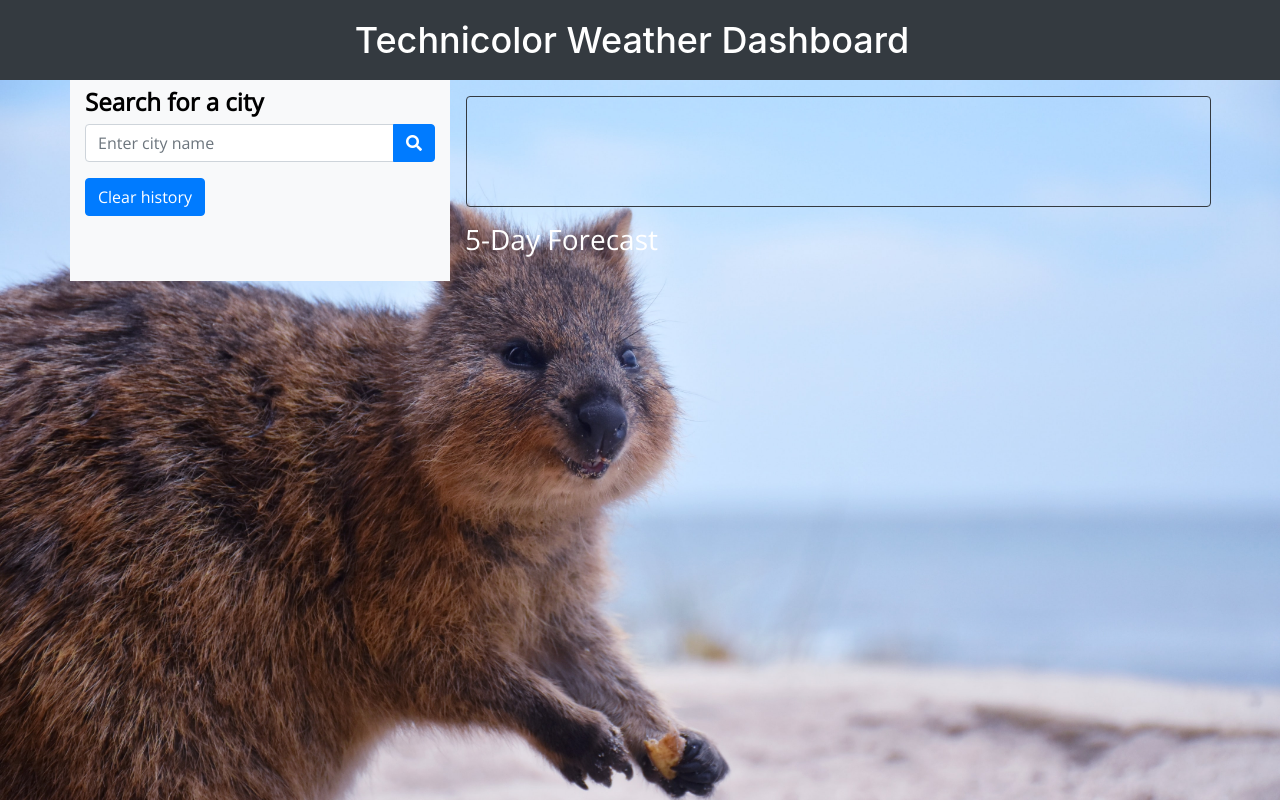
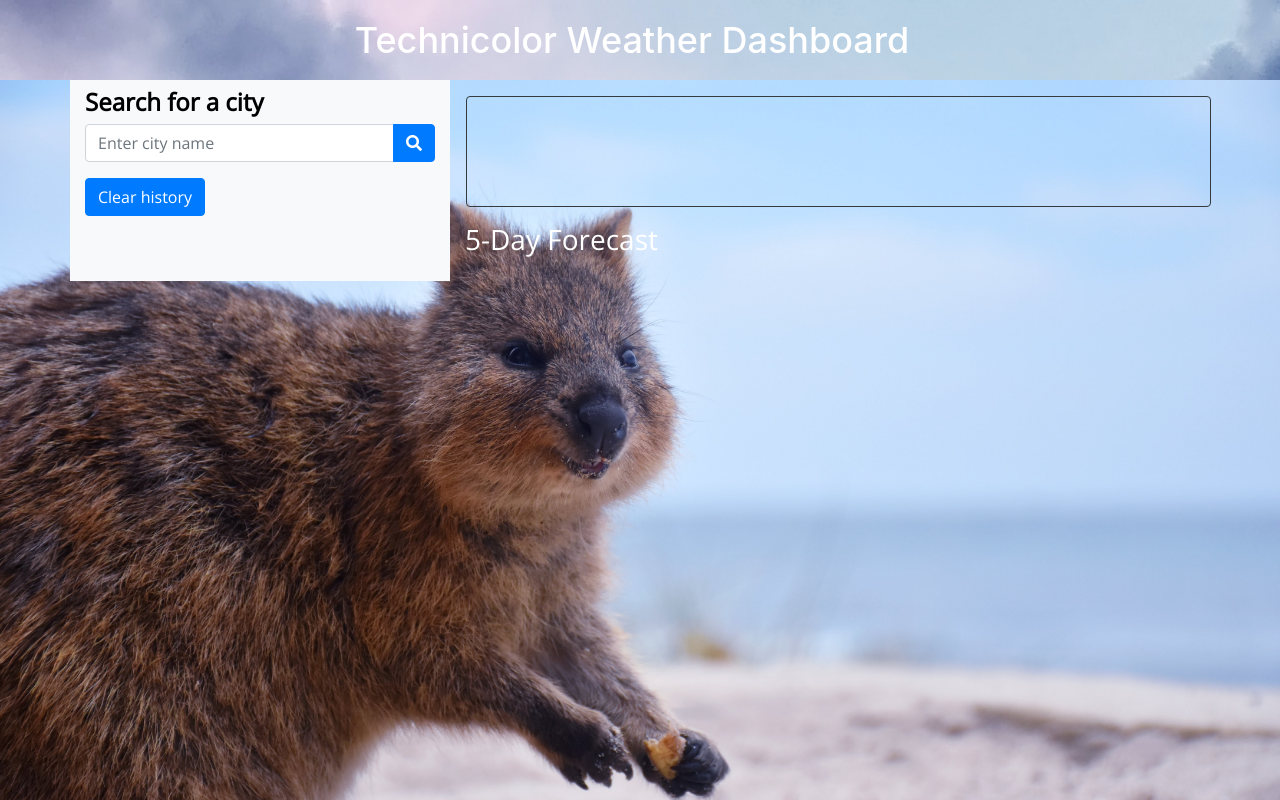
Before and after one commit to lev8947/Technicolor-weatherApp, a plain HTML site: page index.html in a window 1280 px wide. Drawn offline with nearby package versions, Linux system fonts and the light colour scheme.

Commit message:
more css

```diff
--- a/index.html
+++ b/index.html
@@ -13,7 +13,7 @@
     <title>Technicolor Weather Dashboard</title>
 </head>
 <body>
-    <nav class="navbar navbar-dark bg-dark">
+    <nav class="navbar">
         <span class="navbar-brand mb-0 h1 w-100 text-center">Technicolor Weather Dashboard</span>
     </nav>
     <div class="container">
--- a/style.css
+++ b/style.css
@@ -1,9 +1,15 @@
 body {
     background-image: url(./pics/quoc.jpg);
-    background-size: cover
+    background-size: cover;
 
   }
 
+  .navbar {
+      background-image: url(./pics/clouds.jpg);
+      background-size: cover;
+      color: white;
+
+  }
 
   .navbar-brand {
     font-size: 36px;
```
Also changed, not shown: pics/clouds.jpg (added), 1 other file.
